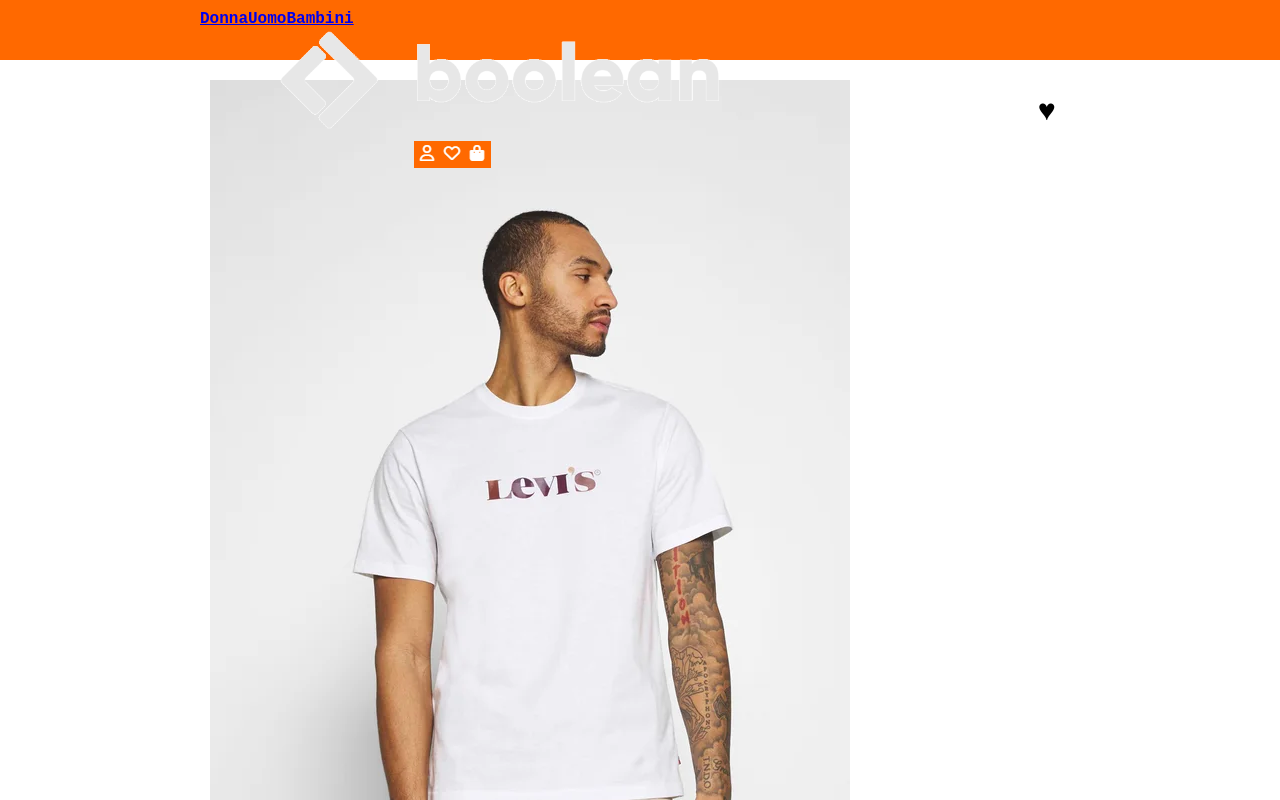
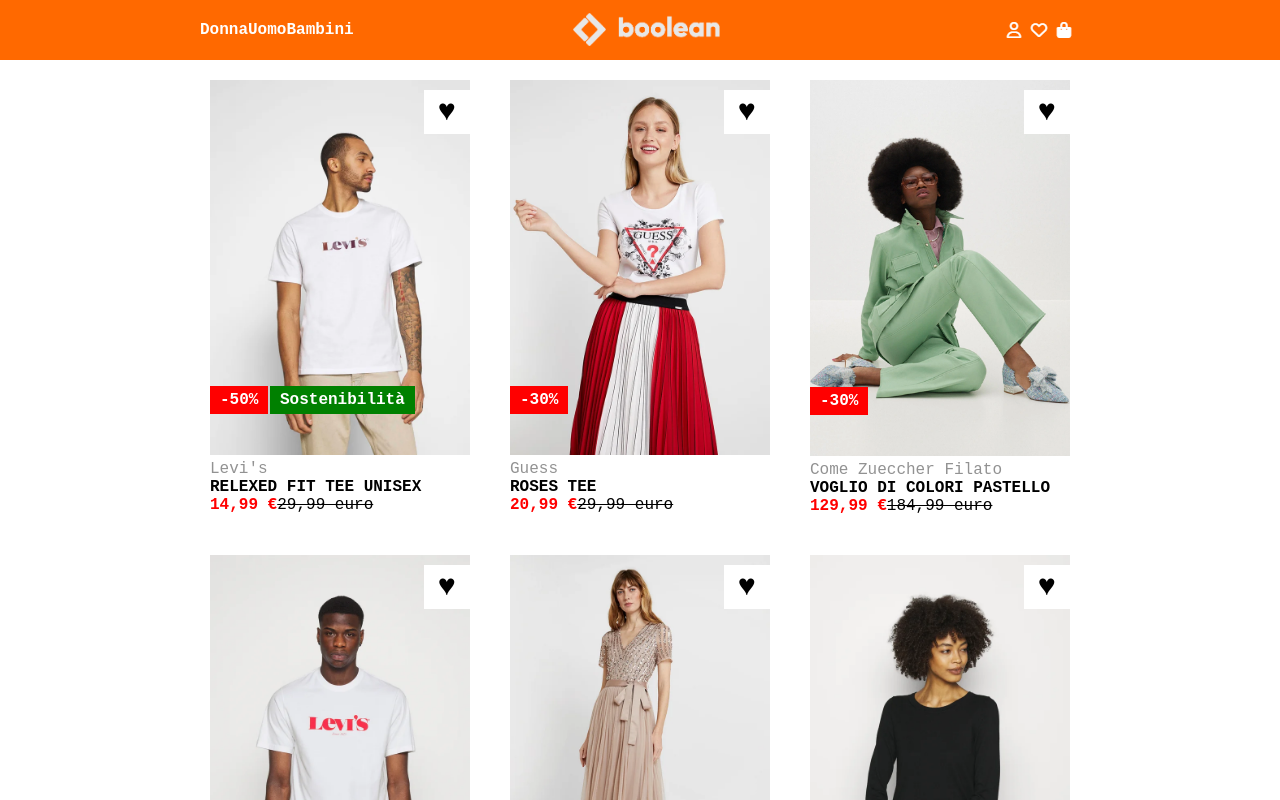
Before and after one commit to S1nghAmandeep/vite-boolando, a Vue app: page / in a window 1280 px wide. Shown: the top 800 px of the page. Built offline with nearby package versions, Linux system fonts and the light colour scheme.

Commit message:
add-row/a-general-classes

```diff
--- a/src/styles/general.scss
+++ b/src/styles/general.scss
@@ -22,6 +22,16 @@
     list-style: none;
 }
 
+a {
+    color: currentColor;
+    text-decoration: none;
+}
+
 .row>[class^='col--'] {
     padding: 20px;
 }
+
+.row {
+    display: flex;
+    flex-wrap: wrap;
+}
```
